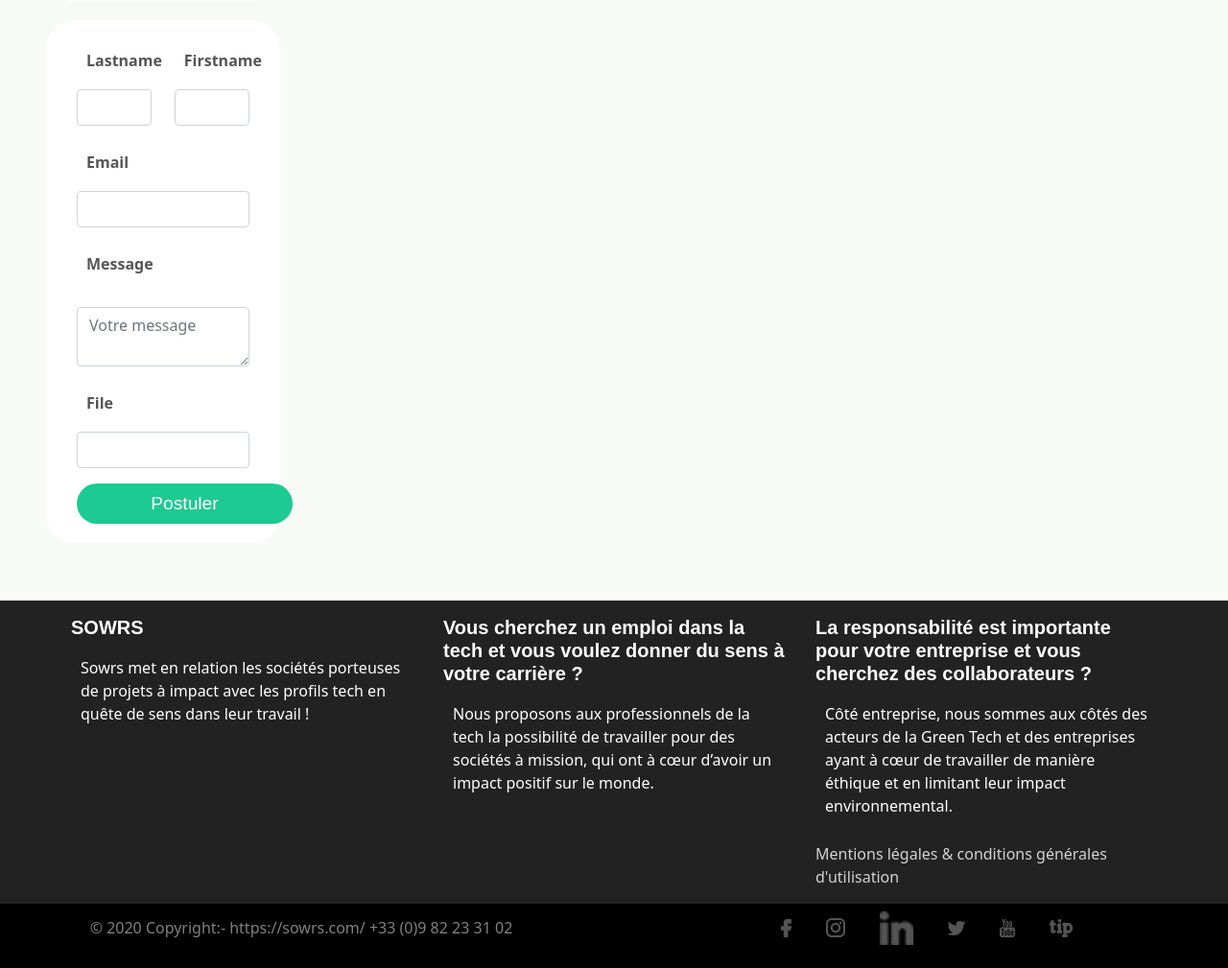
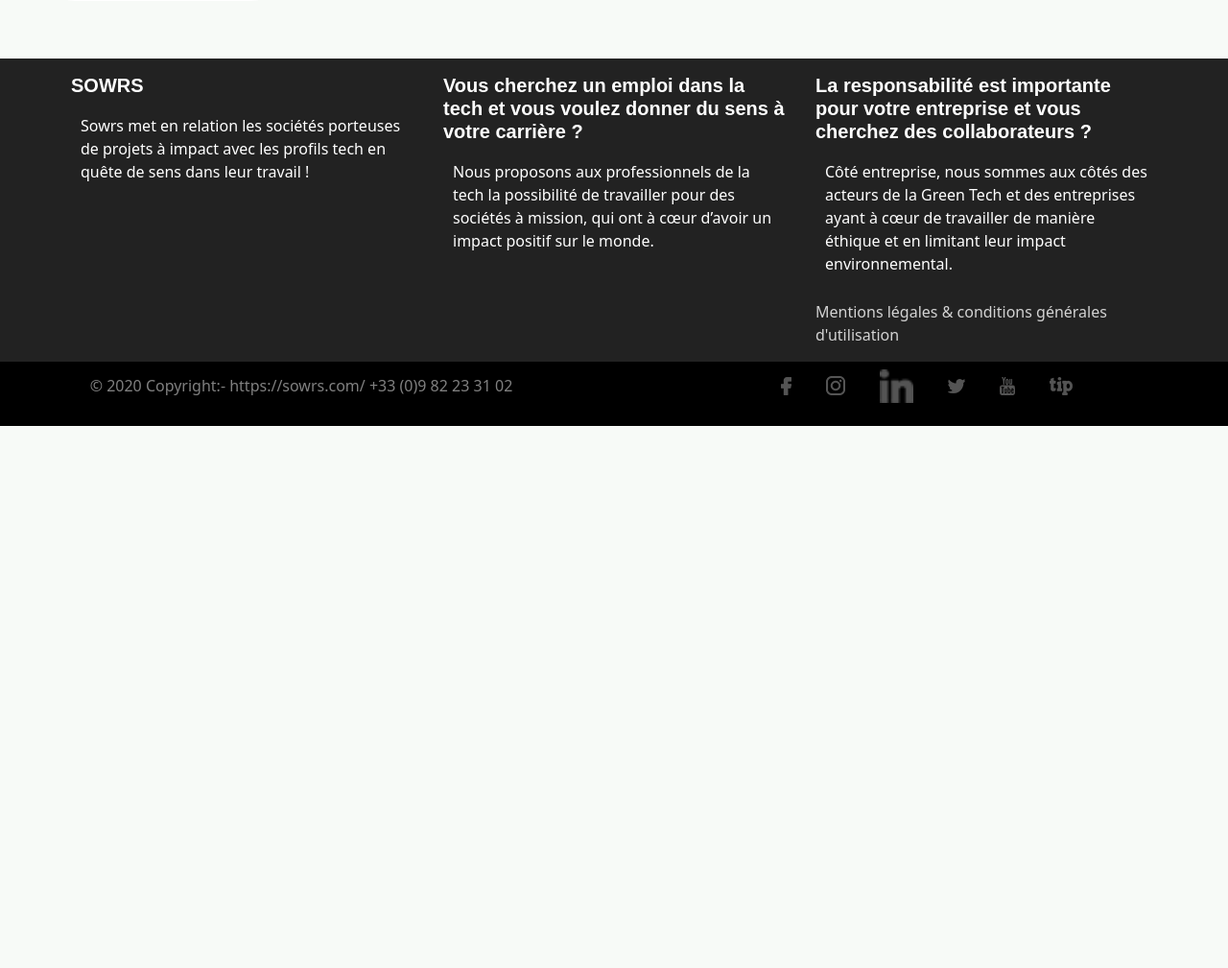
Before and after one commit to jeromebrch/real-prod-sowrs, a Symfony app: template templates/candidate/showJobOffer.html.twig in a window 1280 px wide. Shown: the part 764-1773 px from the top of the page at 96% size. After the commit the page ends 1208 px from the top, so only its background shows below. Run offline with Twig, Linux system fonts and the light colour scheme; the template is opened without the code that fills it, so the values that code supplies are empty; form fields are guessed from the names that the template uses; some libraries are stand-ins or nearby versions.

Commit message:
merge success

```diff
--- a/templates/candidate/showJobOffer.html.twig
+++ b/templates/candidate/showJobOffer.html.twig
@@ -118,22 +118,6 @@
                     <br>
                 </div>
             </div>
-
-            {# apply form #}
-
-            <div class="row container_contact">
-                {{ form_start(applyForm) }}
-                <div class="row">
-                    <div class="col-6">{{ form_row(applyForm.lastname, {'attr': {'value':app.user.lastname}}) }}</div>
-                    <div class="col-6">{{ form_row(applyForm.firstname, {'attr': {'value':app.user.firstname}}) }}</div>
-                </div>
-                {{ form_row(applyForm.email, {'attr': {'value':app.user.email}}) }}
-                {{ form_row(applyForm.message, {'attr': {'placeholder':'Votre message'}}) }}
-                {{ form_row(applyForm.file, {'attr': {'id':'apply_input_file'}}) }}
-                <button type="submit" class="btn required">Postuler</button>
-                {{ form_end(applyForm) }}
-            </div>
-
         </div>
     </div>
 {% endblock %}
```
Also changed, not shown: src/Form/ApplyType.php (+0 -9 lines), 2 other files.
